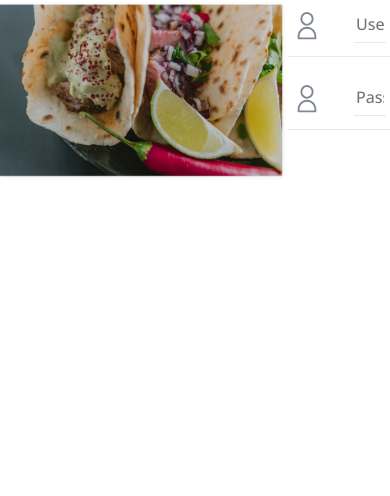
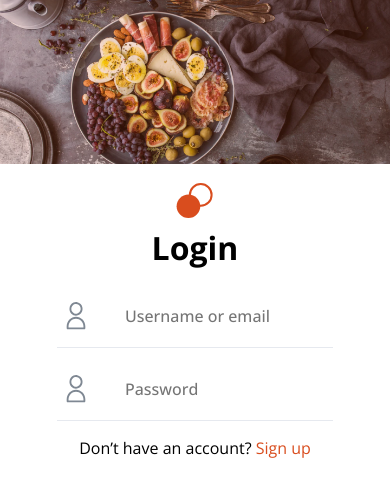
Before and after one commit to Android789515/recipe-site, a Next.js app: page /login in a window 390 px wide. Shown: the top 496 px of the page. Built offline with nearby package versions, Linux system fonts and the light colour scheme.

Commit message:
Setting up mobile layout for the login page.

```diff
--- a/components/login-page/LoginForm.tsx
+++ b/components/login-page/LoginForm.tsx
@@ -1,17 +1,29 @@
+import Link from 'next/link'
+
+import styles from '../../styles/login-page/LoginForm.module.scss'
+import logo from '../../public/favicon.svg'
+
 import LoginInputs from './LoginInputs'
+import Image from '../generic-components/Image'
 
 const LoginForm = () => {
     return (
-        <div>
-            {/* Logo */}
-            {/* Login text */}
+        <div className={styles.layout}>
+            <Image src={logo} />
 
-            {/* Forms */}
+            <h1 className={styles.heading}>Login</h1>
+
             <LoginInputs />
             {/* Big login button */}
             {/* Remember checkbox (left) - Forgot psswd link (right) */}
 
-            {/* Bottom text */}
+            {/* Text will be on one line */}
+            <p className={styles.footerText}>
+                Don’t have an account?
+                <Link href={'/signup'}>
+                    <a className={styles.signupLink}> Sign up</a>
+                </Link>
+            </p>
         </div>
     )
 }
--- a/pages/login.tsx
+++ b/pages/login.tsx
@@ -1,7 +1,7 @@
 import { NextPage } from 'next'
 
 import styles from '../styles/login-page/Login.module.scss'
-import splash from '../public/assets/img/mexican.png'
+import splash from '../public/assets/img/hero.png'
 
 import SiteHead from '../components/generic-components/SiteHead'
 import Image from '../components/generic-components/Image'
@@ -15,7 +15,7 @@ const Login: NextPage = () => {
 
             <div className={styles.layout}>
                 {/* Main image */}
-                <Image src={splash} alt=''/>
+                <Image className={styles.splash} src={splash} />
 
                 {/* Forms */}
                 <LoginForm />
--- a/styles/LoginInput.module.scss
+++ b/styles/LoginInput.module.scss
@@ -37,6 +37,7 @@
   height: 100%;
 }
 
-.noBorder {
+// Increases specificity to override the border on ControlledInputs
+label.noBorder {
   border: 0;
 }
--- a/styles/login-page/Login.module.scss
+++ b/styles/login-page/Login.module.scss
@@ -1,3 +1,9 @@
 .layout {
   display: flex;
+  flex-direction: column;
 }
+
+// Selects image inside of the NextJS wrapper
+.splash img {
+  object-fit: cover;
+}
--- /dev/null
+++ b/styles/login-page/LoginForm.module.scss
@@ -0,0 +1,20 @@
+@use '../variables';
+
+.layout {
+  display: flex;
+  flex-direction: column;
+  align-items: center;
+
+  padding: .75em 2em;
+}
+
+.heading {
+
+}
+
+.footerText {
+
+  .signupLink {
+    color: variables.$accent-color;
+  }
+}
```
